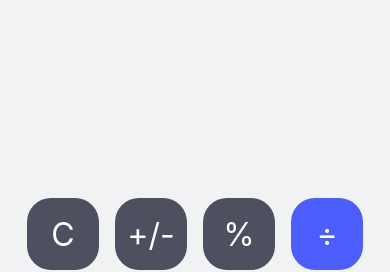
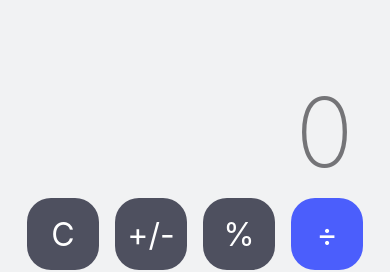
Before and after one commit to VitorGuerraa/Calculator, a React Native app: screen / in a window 390 px wide. Shown: the part 164-436 px from the top of the page. Built offline with nearby package versions, Linux system fonts and the light colour scheme.

Commit message:
Add: botões e display estão funcionando

```diff
--- a/src/components/MyKeyboard.tsx
+++ b/src/components/MyKeyboard.tsx
@@ -54,8 +54,49 @@ export default function MyKeyboard() {
         }
     };
 
+    const firstNumberDisplay = () => {
+        if (result !== null) {
+            return <Text style={result < 99999 ? [Styles.screenFirstNumber, { color: myColors.result }] : [Styles.screenFirstNumber, { fontSize: 50, color: myColors.result }]}>{result.toString()}</Text>;
+        }
+
+        if (firstNumber && firstNumber.length < 6) {
+            return <Text style={Styles.screenFirstNumber}>{firstNumber}</Text>;
+        }
+        if (firstNumber === "") {
+            return <Text style={Styles.screenFirstNumber}>{"0"}</Text>;
+        }
+        if (firstNumber.length > 5 && firstNumber.length < 8) {
+            return (
+                <Text style={[Styles.screenFirstNumber, { fontSize: 70 }]}>
+                    {firstNumber}
+                </Text>
+            );
+        }
+        if (firstNumber.length > 7) {
+            return (
+                <Text style={[Styles.screenFirstNumber, { fontSize: 50 }]}>
+                    {firstNumber}
+                </Text>
+            );
+        }
+    }
+
     return (
         <View style={Styles.viewBottom}>
+            <View
+                style={{
+                    height: 120,
+                    width: "90%",
+                    justifyContent: "flex-end",
+                    alignSelf: "center",
+                }}
+            >
+                <Text style={Styles.screenSecondNumber}>
+                    {secondNumber}
+                    <Text style={{ color: "purple", fontSize: 50, fontWeight: '500' }}>{operation}</Text>
+                </Text>
+                {firstNumberDisplay()}
+            </View>
             <View style={Styles.row}>
                 <Button title="C" isGray onPress={clear} />
                 <Button title="+/-" isGray onPress={() => handleOperationPress("+/-")} />
@@ -86,6 +127,6 @@ export default function MyKeyboard() {
                 <Button title="← " onPress={() => setFirstNumber(firstNumber.slice(0, -1))} />
                 <Button title="=" isBlue onPress={() => getResult()} />
             </View>
-        </View>
+        </View >
     )
 }
```
